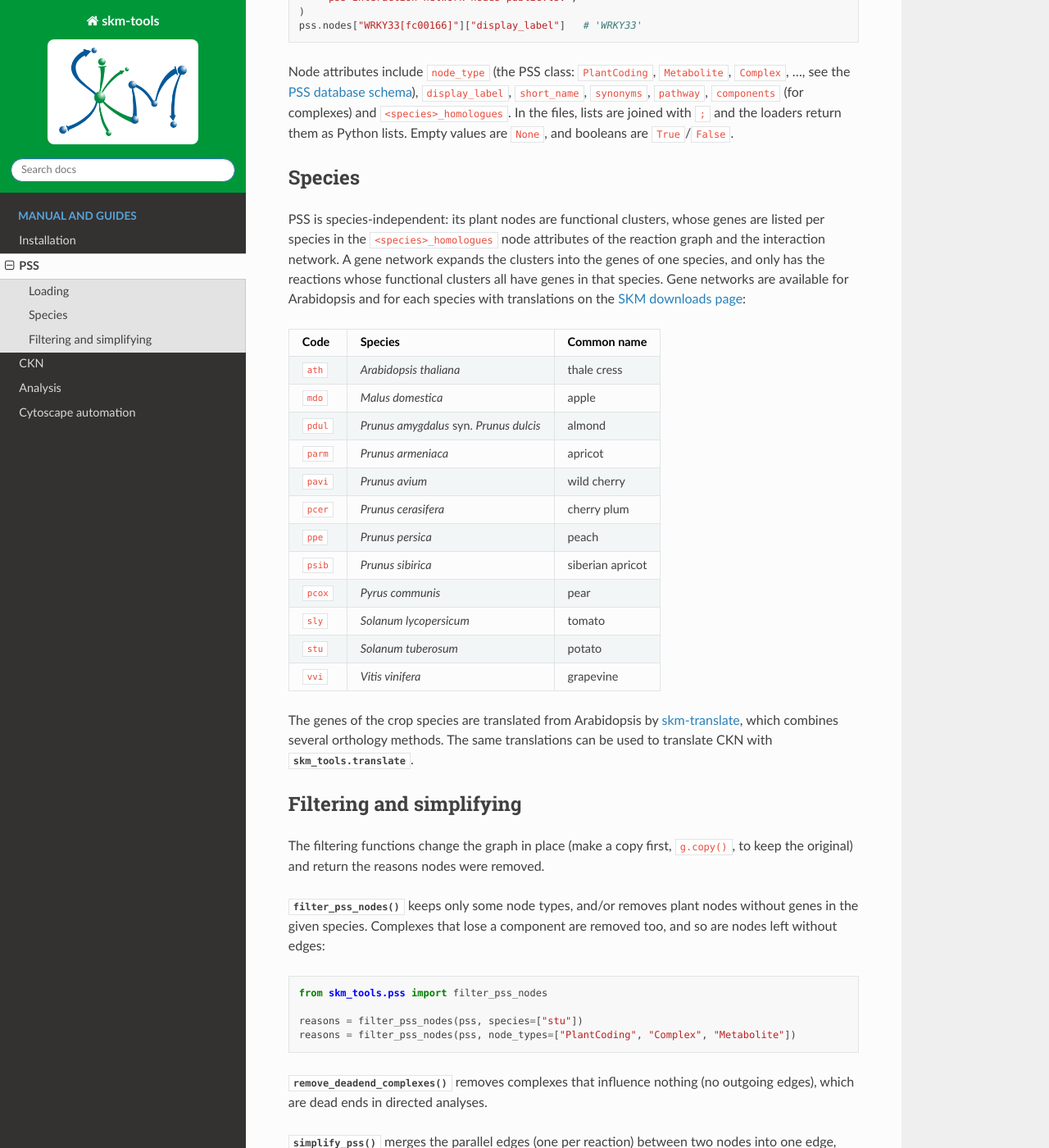
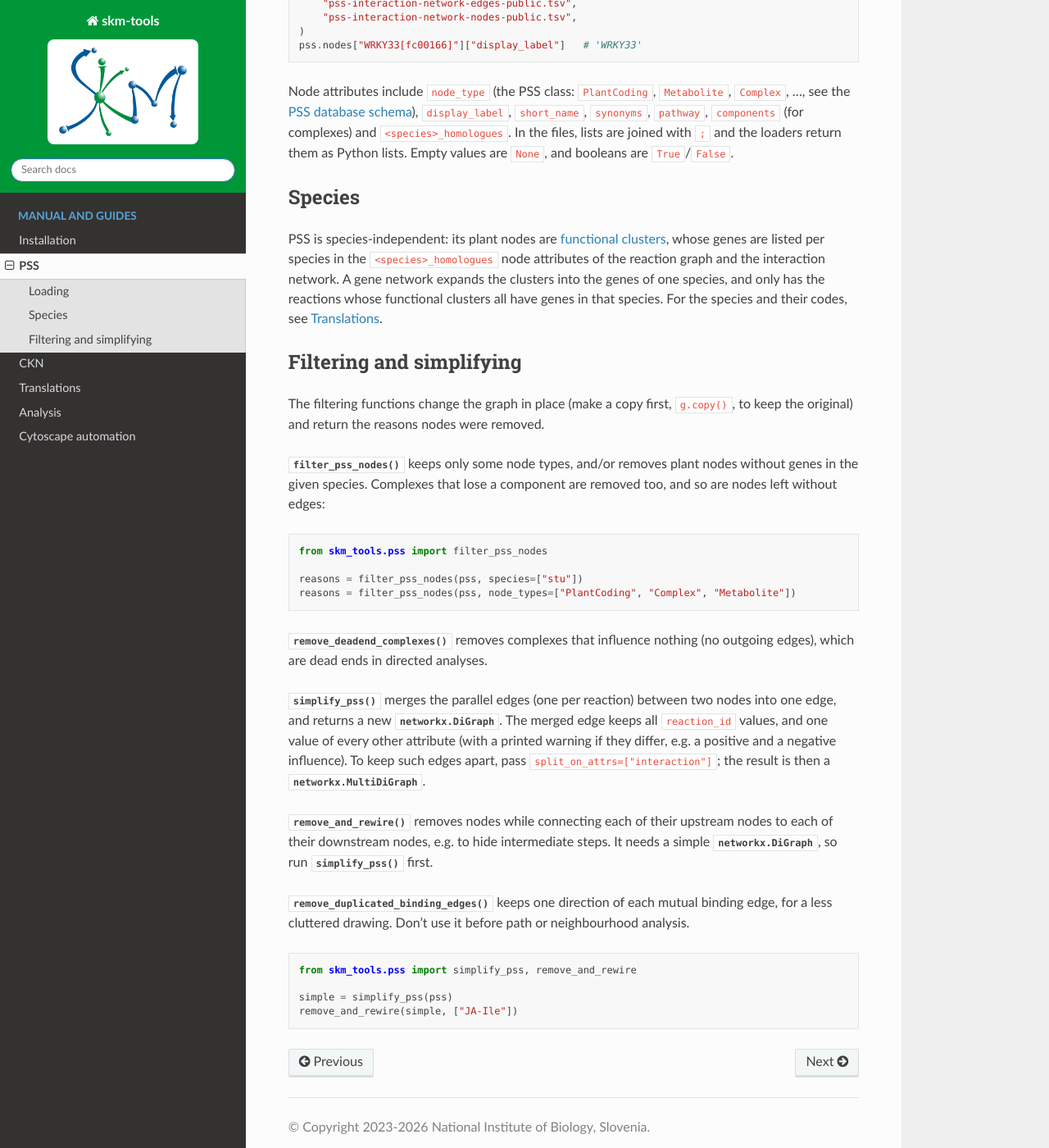
Before and after one commit to NIB-SI/skm-tools, a Sphinx documentation site: the page built from docs/source/pss.rst, in a window 1280 px wide and 1400 px high, scrolled down 953 px. Shown: the whole window at 82% size. Built offline with Sphinx 7.4.7 and the Read the Docs theme 3.1.0, drawn with Linux system fonts in a browser that asks for light colours; some of the changed text lies outside the part shown.

Commit message:
docs: link the SKM website docs for PSS and CKN (incl. CKN ranks); translations page with the species list
Co-Authored-By: Claude Opus 5.5 <noreply@anthropic.com>

```diff
--- a/docs/source/index.rst
+++ b/docs/source/index.rst
@@ -43,6 +43,7 @@ toolbox is available, and adds functions for the analyses SKM is typically used
    installation
    pss
    ckn
+   translations
    analysis
    cytoscape
 
--- a/docs/source/pss.rst
+++ b/docs/source/pss.rst
@@ -3,7 +3,9 @@ PSS
 ===
 
 The Plant Stress Signalling model (PSS) is a curated, mechanistic model of plant stress
-signalling. Everything here is in :mod:`skm_tools.pss`.
+signalling; see the `PSS documentation <https://skm.nib.si/documentation/pss-explore>`_ on
+the SKM website for what it contains and how it is built. Everything here is in
+:mod:`skm_tools.pss`.
 
 Loading
 =======
@@ -31,7 +33,7 @@ which describes the formats and every column in detail.
      - :func:`~skm_tools.pss.pss_interaction_network_to_networkx`
    * - Gene network (per species)
      - The interaction network with functional clusters expanded into the genes of one
-       species (``node_type`` ``gene``), for each species listed under `Species`_.
+       species (``node_type`` ``gene``), for each species in :doc:`translations`.
      - :func:`~skm_tools.pss.pss_gene_network_to_networkx`
 
 All three are :class:`networkx.MultiDiGraph`, as several reactions can link the same two
@@ -57,59 +59,12 @@ are ``True``/``False``.
 Species
 =======
 
-PSS is species-independent: its plant nodes are functional clusters, whose genes are listed
-per species in the ``<species>_homologues`` node attributes of the reaction graph and the
-interaction network. A gene network expands the clusters into the genes of one species, and
-only has the reactions whose functional clusters all have genes in that species. Gene networks
-are available for Arabidopsis and for each species with translations on the
-`SKM downloads page <https://skm.nib.si/downloads>`_:
-
-.. list-table::
-   :header-rows: 1
-
-   * - Code
-     - Species
-     - Common name
-   * - ``ath``
-     - *Arabidopsis thaliana*
-     - thale cress
-   * - ``mdo``
-     - *Malus domestica*
-     - apple
-   * - ``pdul``
-     - *Prunus amygdalus* syn. *Prunus dulcis*
-     - almond
-   * - ``parm``
-     - *Prunus armeniaca*
-     - apricot
-   * - ``pavi``
-     - *Prunus avium*
-     - wild cherry
-   * - ``pcer``
-     - *Prunus cerasifera*
-     - cherry plum
-   * - ``ppe``
-     - *Prunus persica*
-     - peach
-   * - ``psib``
-     - *Prunus sibirica*
-     - siberian apricot
-   * - ``pcox``
-     - *Pyrus communis*
-     - pear
-   * - ``sly``
-     - *Solanum lycopersicum*
-     - tomato
-   * - ``stu``
-     - *Solanum tuberosum*
-     - potato
-   * - ``vvi``
-     - *Vitis vinifera*
-     - grapevine
-
-The genes of the crop species are translated from Arabidopsis by
-`skm-translate <https://github.com/NIB-SI/skm-translate>`_, which combines several orthology
-methods. The same translations can be used to translate CKN with :mod:`skm_tools.translate`.
+PSS is species-independent: its plant nodes are `functional clusters
+<https://skm.nib.si/documentation/pss-explore#FC>`_, whose genes are listed per species in the
+``<species>_homologues`` node attributes of the reaction graph and the interaction network. A
+gene network expands the clusters into the genes of one species, and only has the reactions
+whose functional clusters all have genes in that species. For the species and their codes,
+see :doc:`translations`.
 
 Filtering and simplifying
 =========================
```
Also changed, not shown: docs/source/ckn.rst (+10 -22 lines), docs/source/translations.rst (added, +74 -0 lines).
